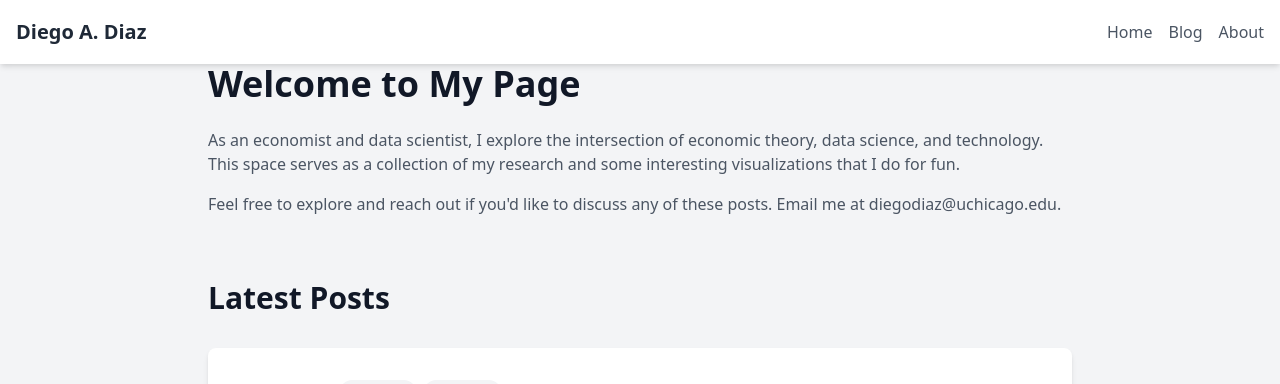
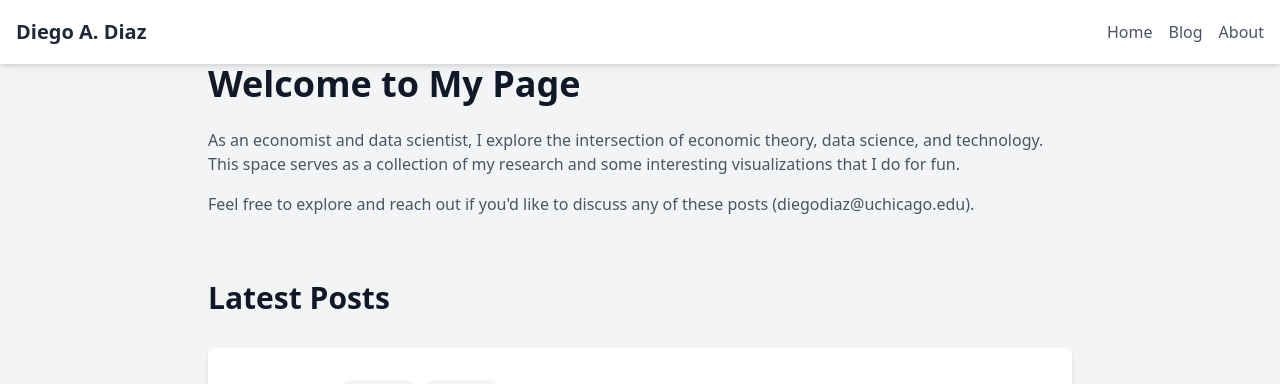
Before and after one commit to diodz/diodz.github.io, a Jekyll site: the page built from index.html, in a window 1280 px wide and 900 px high. Shown: the top 384 px of the window. Built offline with Jekyll 4.4.1, drawn with Linux system fonts in a browser that asks for light colours.

Commit message:
tiny update

```diff
--- a/index.html
+++ b/index.html
@@ -12,7 +12,7 @@
                 research and some interesting visualizations that I do for fun.
             </p>
             <p class="mb-4">
-                Feel free to explore and reach out if you'd like to discuss any of these posts. Email me at <a href="mailto:diegodiaz@uchicago.edu">diegodiaz@uchicago.edu</a>.
+                Feel free to explore and reach out if you'd like to discuss any of these posts <a href="mailto:diegodiaz@uchicago.edu">(diegodiaz@uchicago.edu)</a>.
             </p>
 
         </div>
```
